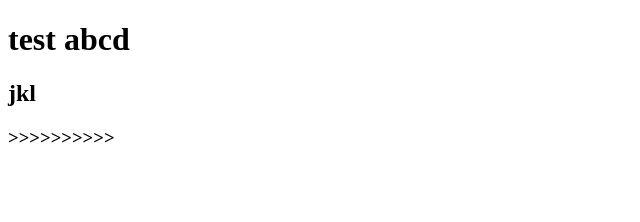
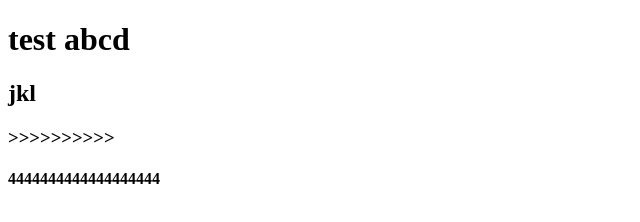
Before and after one commit to hanwenma/GitOperate, a plain HTML site: page index.html in a window 1280 px wide. Shown: the whole page, without its empty margins (0-640 px from the left). Drawn offline with nearby package versions, Linux system fonts and the light colour scheme.

Commit message:
feat: add 4

```diff
--- a/index.html
+++ b/index.html
@@ -11,5 +11,6 @@
     <h1>test abcd</h1>
     <h2>jkl</h2>
     <h3>>>>>>>>>>></h3>
+    <h4>4444444444444444444</h4>
   </body>
 </html>
```
